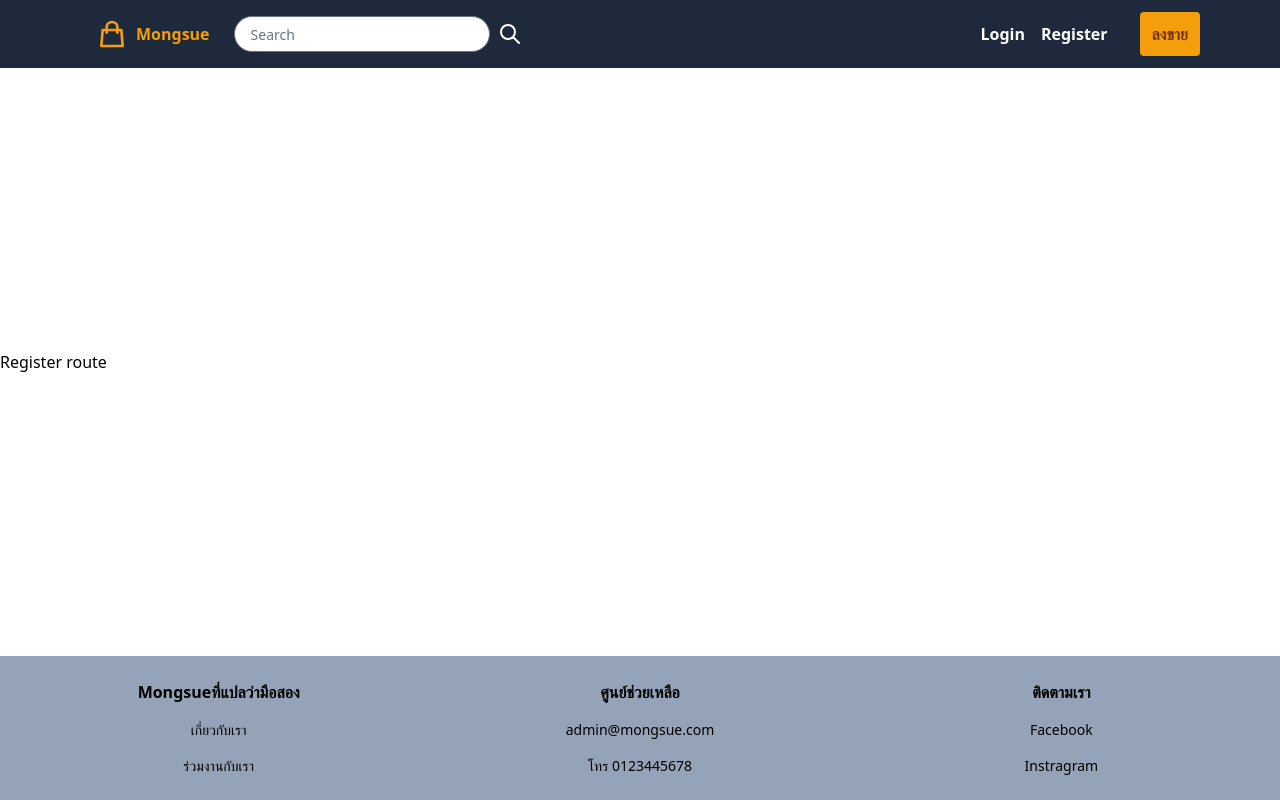
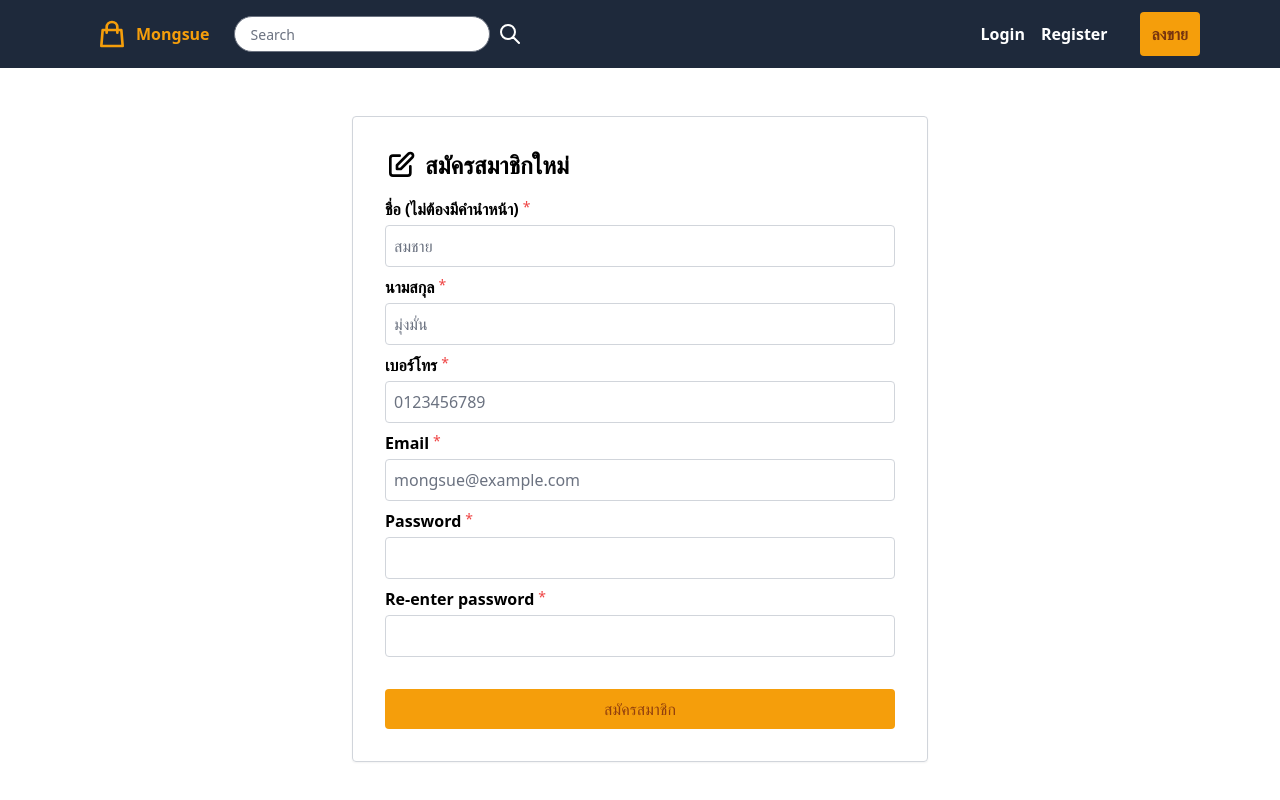
Before and after one commit to Rayato159/Secondhand-E-Commerce, a React (Create React App) app in the folder frontend/: page /register in a window 1280 px wide. Shown: the top 800 px of the page. Built offline with nearby package versions, Linux system fonts and the light colour scheme.

Commit message:
register page upadated

```diff
--- a/frontend/src/pages/Login.Js
+++ b/frontend/src/pages/Login.Js
@@ -1,20 +1,32 @@
 import React, { useState } from 'react'
 import { useForm } from 'react-hook-form'
+import { useNavigate } from "react-router-dom";
+
+import './Login.css'
 
 const Login = () => {
 
-    const [emailPlaceholder, setEmailPlaceholder] = useState("rayato@example.com")
-    const [email, setEmail] = useState("")
-    const [password, setPassword] = useState("")
+    // React Hook
+    const [user, setUser] = useState(null)
+    const [remember, setRemember] = useState(false)
+
+    // Navigate
+    const navigate = useNavigate()
+
     const { register, handleSubmit, formState: { errors } } = useForm();
 
-    const formEventHandle = () => {
-        setEmailPlaceholder("")
-    }
+    const onSubmit = handleSubmit((data) => {
+        const {
+            email,
+            password,
+            remember,
+        } = data
 
-    const onSubmit = handleSubmit(({ email, password, remember }) => {
-        console.log(email, password, remember)
-    })
+        setUser({
+            email,
+            password,
+        })
+     })
 
     return (
         <div className="Login">
@@ -47,10 +59,14 @@ const Login = () => {
                                             }
                                         )
                                     }
-                                type="text" className="w-full border border-gray-300 rounded p-2 mt-1 focus:border-slate-300 focus:ring-slate-300"  placeholder={emailPlaceholder} onClick={formEventHandle}/>
+                                type="text" className="w-full border border-gray-300 rounded p-2 mt-1 focus:border-slate-300 focus:ring-slate-300"  placeholder="mongsue@example.com"/>
                                 {
                                     errors.email?.type === "required" &&
                                     <div className="text-sm text-red-500">Email is required</div>
+                                }
+                                {
+                                    errors.email?.type === "pattern" &&
+                                    <div className="text-sm text-red-500">Invalid email pattern</div>
                                 }
                             </div>
 
@@ -84,6 +100,7 @@ const Login = () => {
                                         type="checkbox" className="h-4 w-4 rounded focus:border-slate-300 focus:ring-1 focus:ring-slate-300" />
                                     <label htmlFor="" className="ml-2 text-sm">Remember me</label>
                                 </div>
+                                <div className="text-sm text-blue-500 hover:text-blue-400 cursor-pointer">forget password?</div>
                             </div>
 
                             <div>
--- /dev/null
+++ b/frontend/src/pages/Login.css
@@ -0,0 +1,3 @@
+input:focus::placeholder {
+    color: transparent;
+}
--- a/frontend/src/pages/Register.js
+++ b/frontend/src/pages/Register.js
@@ -1,7 +1,117 @@
+import React, { useState } from 'react'
+import { useForm } from 'react-hook-form'
+import { useNavigate } from "react-router-dom";
+
+import './Login.css'
+
 const Register = () => {
+
+    const { register, handleSubmit, formState: { errors } } = useForm();
+
+    const onSubmit = handleSubmit((data) => {
+        console.log(data)
+    })
+
     return (
         <div className="Register">
-            Register route
+            <div className="flex flex-col max-w-xl mx-auto justify-center">
+                <div className="md:border md:border-gray-300 md:shadow-sm rounded p-8 md:my-12">
+                    <div className="flex flex-col space-y-4">
+                        <div className="flex space-x-2 items-center">
+                            <svg xmlns="http://www.w3.org/2000/svg" className="h-8 w-8" fill="none" viewBox="0 0 24 24" stroke="currentColor">
+                                <path strokeLinecap="round" strokeLinejoin="round" strokeWidth={2} d="M11 5H6a2 2 0 00-2 2v11a2 2 0 002 2h11a2 2 0 002-2v-5m-1.414-9.414a2 2 0 112.828 2.828L11.828 15H9v-2.828l8.586-8.586z" />
+                            </svg>
+                            <div className="font-bold text-2xl">
+                                สมัครสมาชิกใหม่
+                            </div>
+                        </div>
+
+                        <form className="space-y-2" onSubmit={onSubmit}>
+                            <div>
+                                <label htmlFor="" className="flex">
+                                    <div className="font-bold text-md">ชื่อ (ไม่ต้องมีคำนำหน้า)</div>
+                                    <div className="text-sm text-red-500 ml-1">*</div>
+                                </label>
+                                <input
+                                    {...register(
+                                            "first_name",
+                                        )
+                                    }
+                                type="text" className="w-full border border-gray-300 rounded p-2 mt-1 focus:border-slate-300 focus:ring-slate-300"  placeholder="สมชาย"/>
+                            </div>
+
+                            <div>
+                                <label htmlFor="" className="flex">
+                                    <div className="font-bold text-md">นามสกุล</div>
+                                    <div className="text-sm text-red-500 ml-1">*</div>
+                                </label>
+                                <input
+                                    {...register(
+                                            "last_name",
+                                        )
+                                    }
+                                type="text" className="w-full border border-gray-300 rounded p-2 mt-1 focus:border-slate-300 focus:ring-slate-300"  placeholder="มุ่งมั่น"/>
+                            </div>
+
+                            <div>
+                                <label htmlFor="" className="flex">
+                                    <div className="font-bold text-md">เบอร์โทร</div>
+                                    <div className="text-sm text-red-500 ml-1">*</div>
+                                </label>
+                                <input
+                                    {...register(
+                                            "phone",
+                                        )
+                                    }
+                                type="text" className="w-full border border-gray-300 rounded p-2 mt-1 focus:border-slate-300 focus:ring-slate-300"  placeholder="0123456789"/>
+                            </div>
+
+                            <div>
+                                <label htmlFor="" className="flex">
+                                    <div className="font-bold text-md">Email</div>
+                                    <div className="text-sm text-red-500 ml-1">*</div>
+                                </label>
+                                <input
+                                    {...register(
+                                            "email",
+                                        )
+                                    }
+                                type="text" className="w-full border border-gray-300 rounded p-2 mt-1 focus:border-slate-300 focus:ring-slate-300"  placeholder="mongsue@example.com"/>
+                            </div>
+
+                            <div>
+                                <label htmlFor="" className="flex">
+                                    <div className="font-bold text-md">Password</div>
+                                    <div className="text-sm text-red-500 ml-1">*</div>
+                                </label>
+                                <input
+                                    {...register(
+                                            "password",
+                                        )
+                                    }
+                                type="text" className="w-full border border-gray-300 rounded p-2 mt-1 focus:border-slate-300 focus:ring-slate-300" />
+                            </div>
+
+                            <div>
+                                <label htmlFor="" className="flex">
+                                    <div className="font-bold text-md">Re-enter password</div>
+                                    <div className="text-sm text-red-500 ml-1">*</div>
+                                </label>
+                                <input
+                                    {...register(
+                                            "reEnterPassword",
+                                        )
+                                    }
+                                type="text" className="w-full border border-gray-300 rounded p-2 mt-1 focus:border-slate-300 focus:ring-slate-300"/>
+                            </div>
+
+                            <div>
+                                <button className="w-full bg-amber-500 hover:bg-amber-400 text-amber-800 rounded p-2 mt-6">สมัครสมาชิก</button>
+                            </div>
+                        </form>
+                    </div>
+                </div>
+            </div>
         </div>
     )
 }
```
